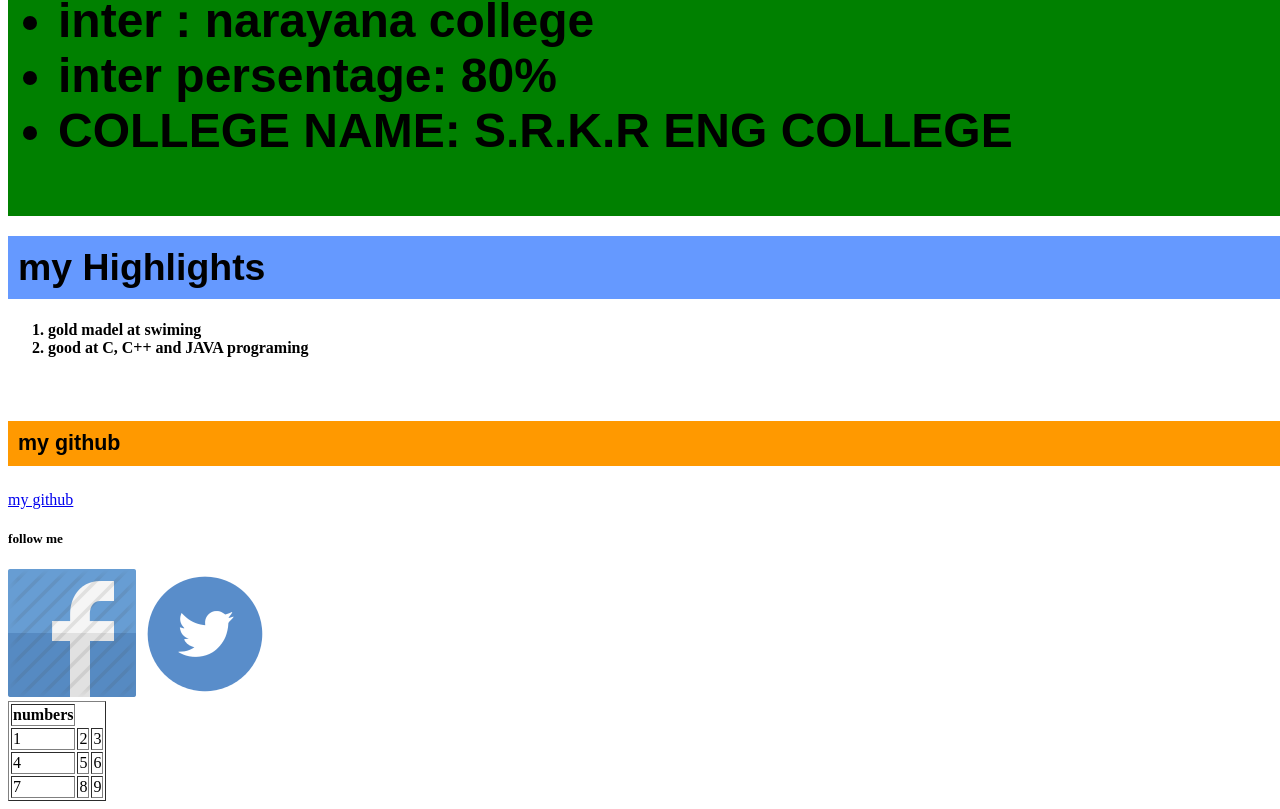
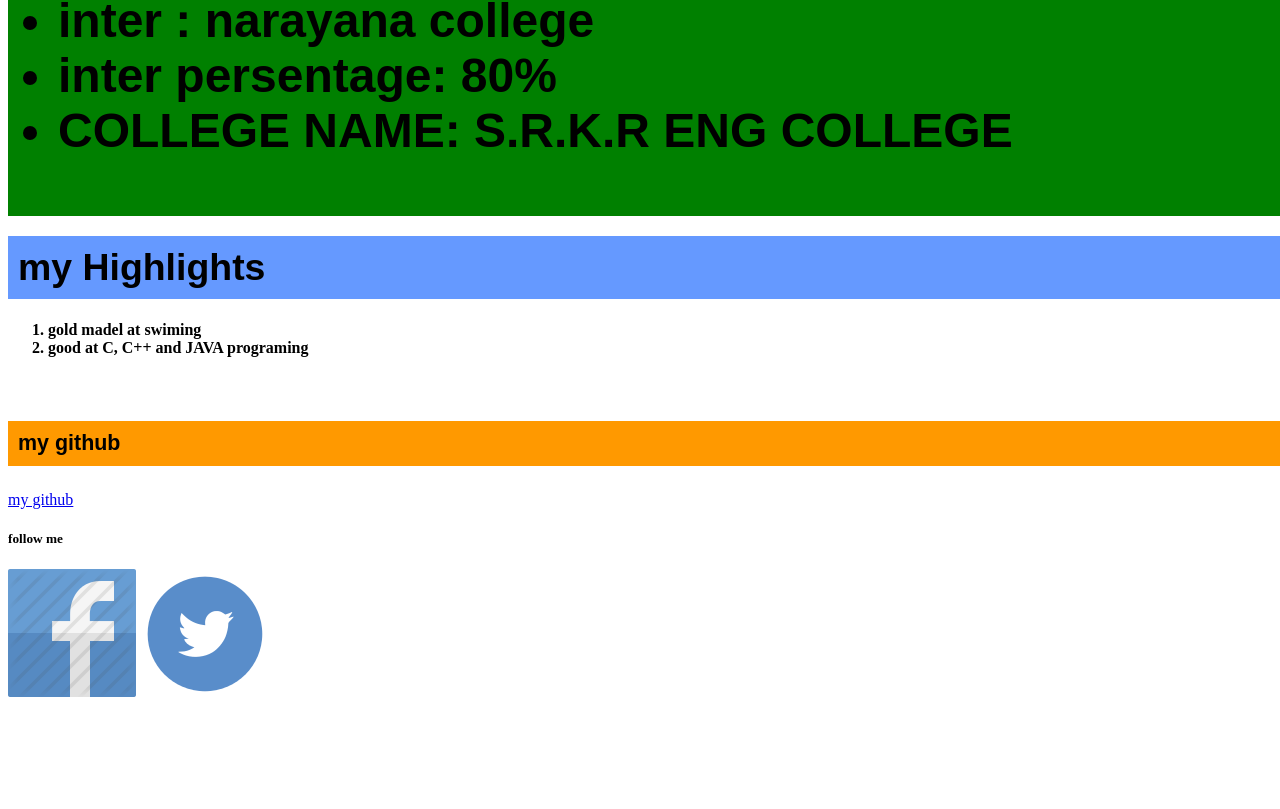
Before and after one commit to mekaswaroop/myWebsite, a plain HTML site: page index.html in a window 1280 px wide. Shown: the part 1478-2287 px from the top of the page. After the commit the page ends 2187 px from the top, so only its background shows below. Drawn offline with Linux system fonts and the light colour scheme.

Commit message:
my first website version 6.0 - table

```diff
--- a/index.html
+++ b/index.html
@@ -60,23 +60,5 @@ follow me
 </h5>
 <a href="https://www.facebook.com/jyooo.007"><img src="images/fb.png"/></a>
 <a href="https://www.twitter.com/jyothiswaroop05"><img src="images/twitter.png"/></a>
-<table border="1">
-<th> numbers</th>
-<tr>
-<td>1</td>
-<td>2</td>
-<td>3</td>
-</tr>
-<tr>
-<td>4</td>
-<td>5</td>
-<td>6</td>
-</tr>
-<tr>
-<td>7</td>
-<td>8</td>
-<td>9</td>
-</tr>
-</table>
 </body>
 </html>
```
